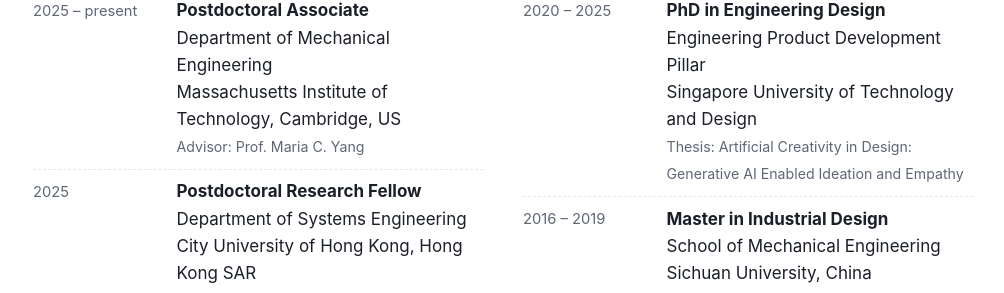
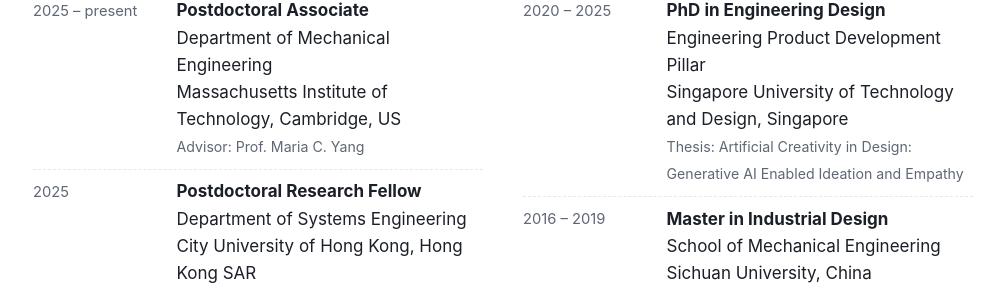
Before and after one commit to Qihao-Zhu/qihao-zhu.github.io, a Jekyll site: the page built from index.md, in a window 1280 px wide and 900 px high, scrolled down 885 px. Shown: the part 178-471 px from the top of the window, without its empty margins (137-1141 px from the left). Built offline with Jekyll 4.4.1, drawn with Linux system fonts in a browser that asks for light colours.

Commit message:
Update site

```diff
--- a/_data/profile.yml
+++ b/_data/profile.yml
@@ -87,7 +87,7 @@ education:
   - period: 2020 – 2025
     title: PhD in Engineering Design
     unit: Engineering Product Development Pillar
-    institution: Singapore University of Technology and Design
+    institution: Singapore University of Technology and Design, Singapore
     note: "Thesis: Artificial Creativity in Design: Generative AI Enabled Ideation and Empathy"
   - period: 2016 – 2019
     title: Master in Industrial Design
```
